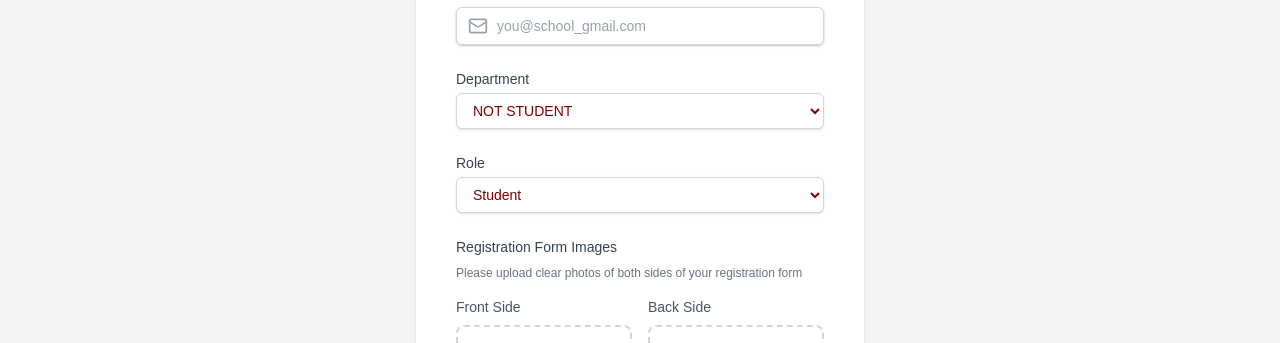
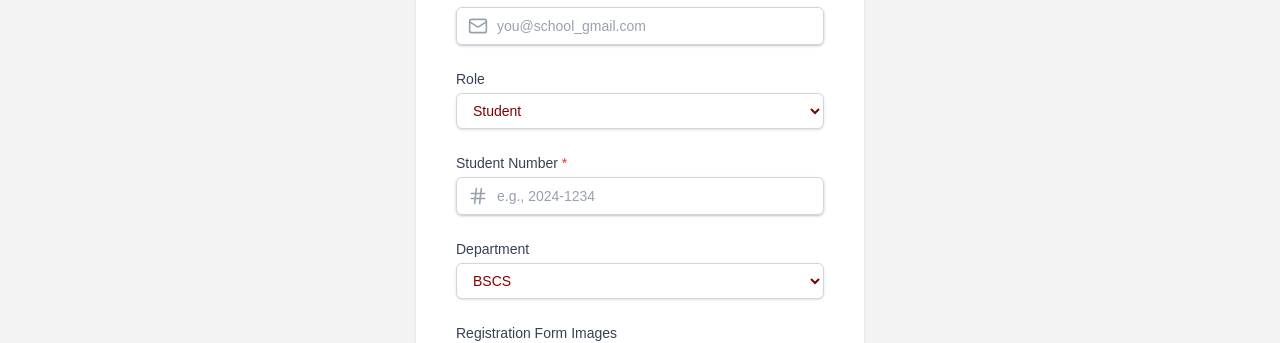
Before and after one commit to mjayhumilde/pass-college-official-website, a React (Vite) app: page /login/create-account-request in a window 1280 px wide. Shown: the part 360-703 px from the top of the page. Built offline with nearby package versions, Linux system fonts and the light colour scheme; no server answers; a web font is replaced by a local one.

Commit message:
updated the UI to handle new field(studentNumber) from my updated userAPI endpoints

```diff
--- a/src/pages/AccountRequest.jsx
+++ b/src/pages/AccountRequest.jsx
@@ -53,7 +53,8 @@ const AccountRequest = () => {
       request.firstName?.toLowerCase().includes(searchTerm.toLowerCase()) ||
       request.lastName?.toLowerCase().includes(searchTerm.toLowerCase()) ||
       request.email?.toLowerCase().includes(searchTerm.toLowerCase()) ||
-      request.course?.toLowerCase().includes(searchTerm.toLowerCase());
+      request.course?.toLowerCase().includes(searchTerm.toLowerCase()) ||
+      request.studentNumber?.toLowerCase().includes(searchTerm.toLowerCase());
 
     const matchesStatus =
       statusFilter === "all" || request.status === statusFilter;
@@ -167,7 +168,7 @@ const AccountRequest = () => {
                 <Search className="absolute left-3 top-1/2 transform -translate-y-1/2 text-gray-400 w-4 h-4" />
                 <input
                   type="text"
-                  placeholder="Search by name, email, or course..."
+                  placeholder="Search by name, email, course, or student number..."
                   className="block w-full py-2 pl-10 pr-3 placeholder-gray-400 border border-gray-300 rounded-md shadow-sm text-red-primary focus:outline-none focus:ring-red-800 focus:border-red-800 sm:text-sm"
                   value={searchTerm}
                   onChange={(e) => setSearchTerm(e.target.value)}
@@ -221,6 +222,9 @@ const AccountRequest = () => {
                       Student
                     </th>
                     <th className="px-6 py-3 text-left text-xs font-medium text-gray-500 uppercase tracking-wider">
+                      Student Number
+                    </th>
+                    <th className="px-6 py-3 text-left text-xs font-medium text-gray-500 uppercase tracking-wider">
                       Course & Role
                     </th>
                     <th className="px-6 py-3 text-left text-xs font-medium text-gray-500 uppercase tracking-wider">
@@ -245,6 +249,13 @@ const AccountRequest = () => {
                           <div className="text-sm text-gray-500">
                             {request.email}
                           </div>
+                        </div>
+                      </td>
+                      <td className="px-6 py-4">
+                        <div className="text-sm text-gray-900">
+                          {request.studentNumber || (
+                            <span className="text-gray-400 italic">N/A</span>
+                          )}
                         </div>
                       </td>
                       <td className="px-6 py-4">
@@ -407,6 +418,16 @@ const AccountRequest = () => {
                   </div>
                   <div>
                     <label className="block text-sm font-medium text-gray-700 mb-1">
+                      Student Number
+                    </label>
+                    <p className="text-gray-900">
+                      {selectedRequest.studentNumber || (
+                        <span className="text-gray-400 italic">N/A</span>
+                      )}
+                    </p>
+                  </div>
+                  <div>
+                    <label className="block text-sm font-medium text-gray-700 mb-1">
                       Course
                     </label>
                     <p className="text-gray-900">{selectedRequest.course}</p>
--- a/src/pages/CreateAccountRequest.jsx
+++ b/src/pages/CreateAccountRequest.jsx
@@ -12,6 +12,7 @@ import {
   CheckCircle,
   Clock,
   XCircle,
+  Hash,
 } from "lucide-react";
 import useRequestAccountStore from "../store/useRequestAccountStore";
 import { useNavigate } from "react-router-dom";
@@ -23,6 +24,7 @@ const CreateAccountRequest = () => {
     email: "",
     course: "",
     role: "student",
+    studentNumber: "",
   });
   const [frontImage, setFrontImage] = useState(null);
   const [backImage, setBackImage] = useState(null);
@@ -62,6 +64,13 @@ const CreateAccountRequest = () => {
       ...prev,
       [name]: value,
     }));
+
+    if (name === "role" && value !== "student") {
+      setFormData((prev) => ({
+        ...prev,
+        studentNumber: "",
+      }));
+    }
   };
 
   const handleImageChange = (e, type) => {
@@ -87,12 +96,22 @@ const CreateAccountRequest = () => {
       return;
     }
 
+    if (formData.role === "student" && !formData.studentNumber.trim()) {
+      alert("Student number is required for student accounts");
+      return;
+    }
+
     const submitData = new FormData();
     submitData.append("firstName", formData.firstName);
     submitData.append("lastName", formData.lastName);
     submitData.append("email", formData.email);
     submitData.append("course", formData.course);
     submitData.append("role", formData.role);
+
+    if (formData.role === "student") {
+      submitData.append("studentNumber", formData.studentNumber);
+    }
+
     submitData.append("front", frontImage);
     submitData.append("back", backImage);
 
@@ -108,6 +127,7 @@ const CreateAccountRequest = () => {
         email: "",
         course: "",
         role: "student",
+        studentNumber: "",
       });
 
       setFrontImage(null);
@@ -422,36 +442,6 @@ const CreateAccountRequest = () => {
 
             <div>
               <label
-                htmlFor="course"
-                className="block text-sm font-medium text-gray-700"
-              >
-                Department
-              </label>
-              <div className="mt-1">
-                <select
-                  id="course"
-                  name="course"
-                  value={formData.course}
-                  onChange={handleInputChange}
-                  className="block w-full py-2 px-3 border border-gray-300 rounded-md shadow-sm text-red-primary focus:outline-none focus:ring-red-800 focus:border-red-800 sm:text-sm bg-white"
-                >
-                  <option value="none" disabled>
-                    Select your course
-                  </option>
-                  <option value="none">NOT STUDENT</option>
-                  <option value="BSCS">BSCS</option>
-                  <option value="BSA">BSA</option>
-                  <option value="BSBA">BSBA</option>
-                  <option value="BSHM">BSHM</option>
-                  <option value="BSTM">BSTM</option>
-                  <option value="BSCRIM">BSCRIM</option>
-                  <option value="BEED">BEED</option>
-                </select>
-              </div>
-            </div>
-
-            <div>
-              <label
                 htmlFor="role"
                 className="block text-sm font-medium text-gray-700"
               >
@@ -469,6 +459,62 @@ const CreateAccountRequest = () => {
                   <option value="teacher">Teacher</option>
                   <option value="registrar">Registrar</option>
                   <option value="admin">Admin</option>
+                </select>
+              </div>
+            </div>
+
+            {formData.role === "student" && (
+              <div>
+                <label
+                  htmlFor="studentNumber"
+                  className="block text-sm font-medium text-gray-700"
+                >
+                  Student Number <span className="text-red-500">*</span>
+                </label>
+                <div className="relative mt-1 rounded-md shadow-sm">
+                  <div className="absolute inset-y-0 left-0 flex items-center pl-3 pointer-events-none">
+                    <Hash className="w-5 h-5 text-gray-400" />
+                  </div>
+                  <input
+                    id="studentNumber"
+                    name="studentNumber"
+                    type="text"
+                    required
+                    value={formData.studentNumber}
+                    onChange={handleInputChange}
+                    className="block w-full py-2 pl-10 pr-3 placeholder-gray-400 border border-gray-300 rounded-md shadow-sm text-red-primary focus:outline-none focus:ring-red-800 focus:border-red-800 sm:text-sm"
+                    placeholder="e.g., 2024-1234"
+                  />
+                </div>
+              </div>
+            )}
+
+            <div>
+              <label
+                htmlFor="course"
+                className="block text-sm font-medium text-gray-700"
+              >
+                Department
+              </label>
+              <div className="mt-1">
+                <select
+                  id="course"
+                  name="course"
+                  value={formData.course}
+                  onChange={handleInputChange}
+                  className="block w-full py-2 px-3 border border-gray-300 rounded-md shadow-sm text-red-primary focus:outline-none focus:ring-red-800 focus:border-red-800 sm:text-sm bg-white"
+                >
+                  <option value="none" disabled>
+                    Select your course
+                  </option>
+                  {/* <option value="none">NOT STUDENT</option> */}
+                  <option value="BSCS">BSCS</option>
+                  <option value="BSA">BSA</option>
+                  <option value="BSBA">BSBA</option>
+                  <option value="BSHM">BSHM</option>
+                  <option value="BSTM">BSTM</option>
+                  <option value="BSCRIM">BSCRIM</option>
+                  <option value="BEED">BEED</option>
                 </select>
               </div>
             </div>
@@ -503,7 +549,7 @@ const CreateAccountRequest = () => {
                             onClick={() => {
                               setFrontImage(null);
                               setFrontPreview(null);
-                              document.getElementById("frontInput").value = ""; // ✅ clear file input
+                              document.getElementById("frontInput").value = "";
                             }}
                             className="absolute top-1 right-1 bg-red-500 text-white rounded-full p-1 hover:bg-red-600 z-10 hover:cursor-pointer"
                           >
```
